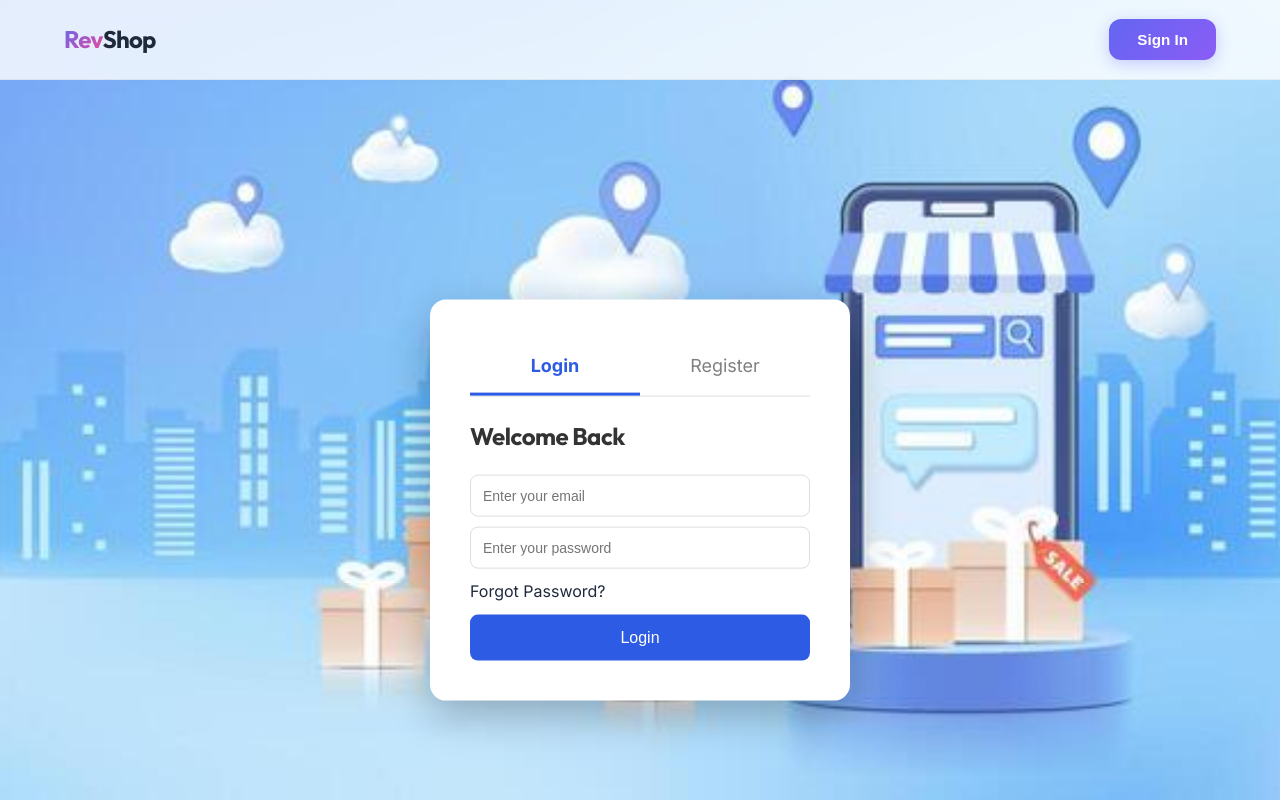
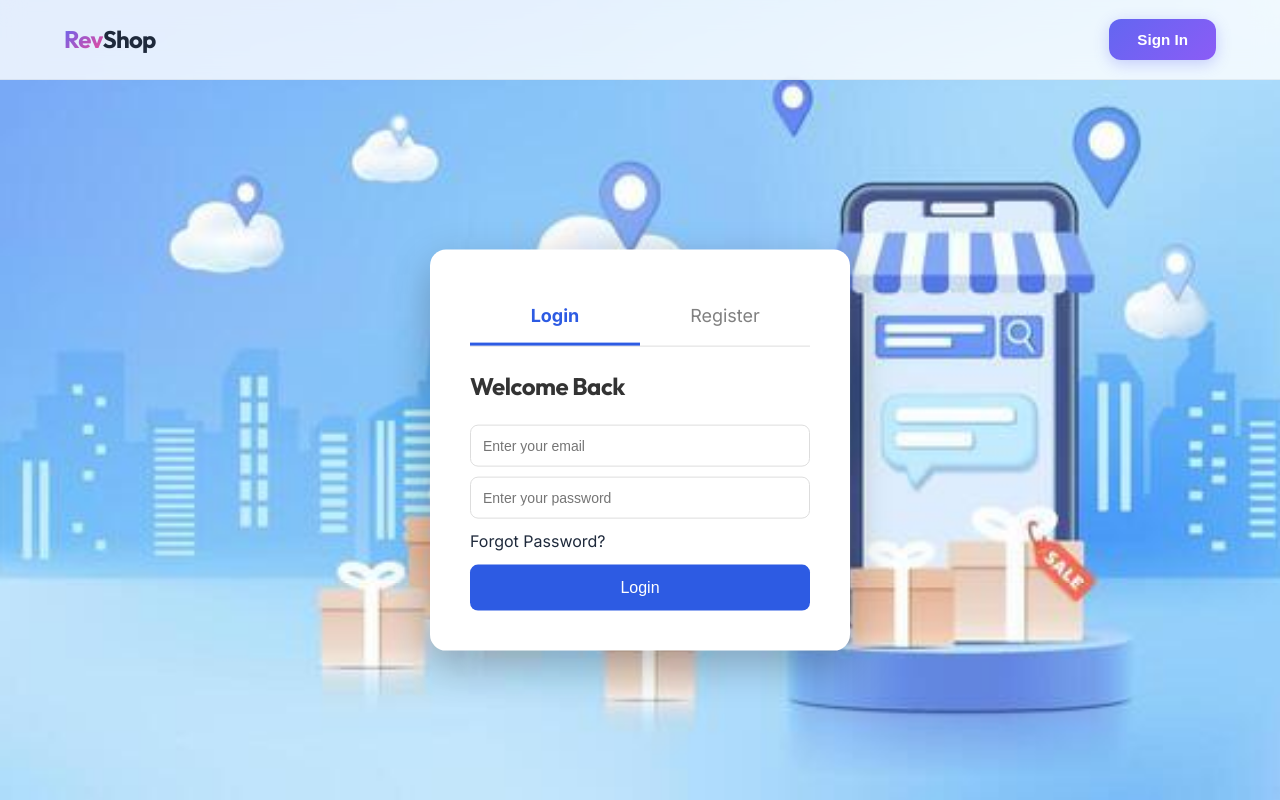
Before and after one commit to Divident1/RevShop_P2, an Angular app in the folder frontend/: page /login in a window 1280 px wide. Shown: the top 800 px of the page. Built offline with nearby package versions, Linux system fonts and the light colour scheme.

Commit message:
style(layout): restore navbar to auth page and precisely calculate remaining height to prevent scrolling

```diff
--- a/frontend/src/app/app.component.html
+++ b/frontend/src/app/app.component.html
@@ -85,7 +85,7 @@
 </main>
 
 <!-- Modern Footer -->
-<footer class="footer">
+<footer class="footer" *ngIf="!isAuthRoute">
     <div class="container footer-content">
         <div class="footer-brand">
             <div class="logo smaller">
--- a/frontend/src/app/features/auth/auth-page/auth-page.component.css
+++ b/frontend/src/app/features/auth/auth-page/auth-page.component.css
@@ -1,9 +1,10 @@
 /* FULL SCREEN CONTAINER */
 .auth-container {
 
-  height: 100vh;
+  height: calc(100vh - 100px);
   width: 100%;
   position: relative;
+  overflow: hidden;
 
 }
 
@@ -40,6 +41,9 @@
   transform: translate(-50%, -50%);
 
   width: 420px;
+  max-width: 90%;
+  max-height: 95vh;
+  overflow-y: auto;
 
   padding: 40px;
 
@@ -47,7 +51,7 @@
 
   border-radius: 16px;
 
-  box-shadow: 0px 15px 40px rgba(0,0,0,0.25);
+  box-shadow: 0px 15px 40px rgba(0, 0, 0, 0.25);
 
 }
 
@@ -105,7 +109,8 @@ h2 {
 
 
 /* INPUT */
-input, select {
+input,
+select {
 
   width: 100%;
 
@@ -167,7 +172,8 @@ button:hover:not(:disabled) {
 /* SUCCESS MESSAGE */
 .success {
 
-  color: #1e7e34;       /* green */
+  color: #1e7e34;
+  /* green */
   background: #d4edda;
   padding: 10px;
   border-radius: 6px;
@@ -180,7 +186,8 @@ button:hover:not(:disabled) {
 /* ERROR MESSAGE (Backend error) */
 .error {
 
-  color: #c82333;       /* red */
+  color: #c82333;
+  /* red */
   background: #f8d7da;
   padding: 10px;
   border-radius: 6px;
@@ -193,11 +200,13 @@ button:hover:not(:disabled) {
 /* VALIDATION (Form field errors) */
 .validation {
 
-  color: #dc3545;       /* strong red */
+  color: #dc3545;
+  /* strong red */
   font-size: 14px;
   margin-bottom: 12px;
 
 }
+
 input.ng-invalid.ng-touched,
 select.ng-invalid.ng-touched {
 
```
